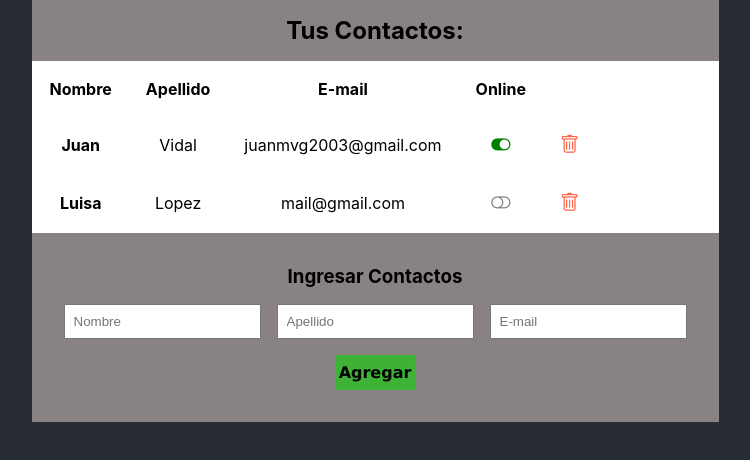
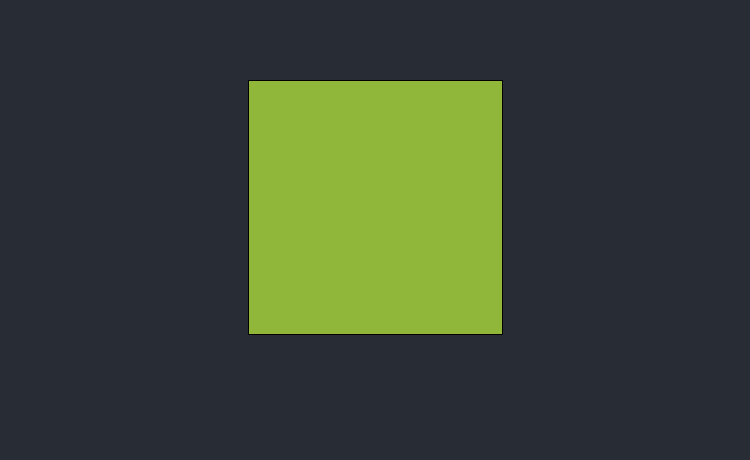
Before and after one commit to JuanVidal03/ejercicios-react, a React (Create React App) app: page / in a window 1280 px wide. Shown: the top 460 px of the page, without its empty margins (265-1015 px from the left). Built offline with nearby package versions, Linux system fonts and the light colour scheme.

Commit message:
avance entrega 10-11-12

```diff
--- a/src/App.css
+++ b/src/App.css
@@ -120,3 +120,15 @@ Contact Form styles
 .contactForm__btn:hover::after{
   top: 0;
 }
+
+
+/*==========
+Esilos ejercicios clases 10-11-12
+===========*/
+
+.cuadrado-clase10{
+  margin-top: 5rem;
+  width: 255px;
+  height: 255px;
+  border: solid 1px #000;
+}
--- a/src/App.js
+++ b/src/App.js
@@ -1,13 +1,18 @@
 import './App.css';
-import RenderContacto from './ejercicios/clases1-2-3-7-8-9/RenderContacto';
+// import RenderContacto from './ejercicios/clases1-2-3-7-8-9/RenderContacto';
 // import Clock from './ejercicios/clases4-5-6/Clock';
+import ChangeColor from './ejercicios/clases-10-11-12/ChangeColor';
 
 function App() {
   return (
     <div className="App">
       <header className="App-header">
-          <RenderContacto/>
+        {/* Proyecto */}
+          {/* <RenderContacto/> */}
+
+
           {/* <Clock/> */}
+          <ChangeColor/>
       </header>
     </div>
   );
--- /dev/null
+++ b/src/ejercicios/clases-10-11-12/ChangeColor.jsx
@@ -0,0 +1,38 @@
+import React, { useState } from 'react';
+
+
+
+const ChangeColor = () => {
+
+
+    //definiendo colores aleatorios
+    let rojo = Math.floor(Math.random() * 255);
+    let verde = Math.floor(Math.random() * 255);
+    let azul = Math.floor(Math.random() * 255);
+
+
+    //se define el color principal
+    const colorPrincipal = {
+        backgroundColor: `#000`,
+    }
+
+    //definir intervaloa de colores
+    let colorInterval = {
+        backgroundColor: `rgba(${rojo}, ${verde}, ${azul})`,
+}
+
+
+    //definimos el color inical del estado
+    const [state, setstate] = useState(true);
+
+
+
+
+
+
+    return (
+        <div className='cuadrado-clase10' style={colorInterval} ></div>
+    );
+}
+
+export default ChangeColor;
```
